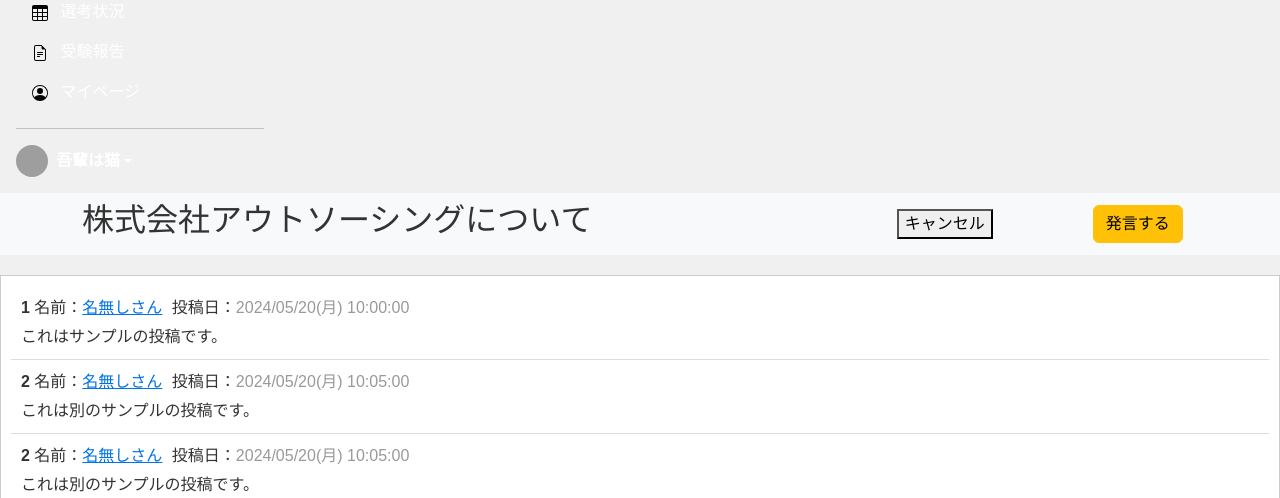
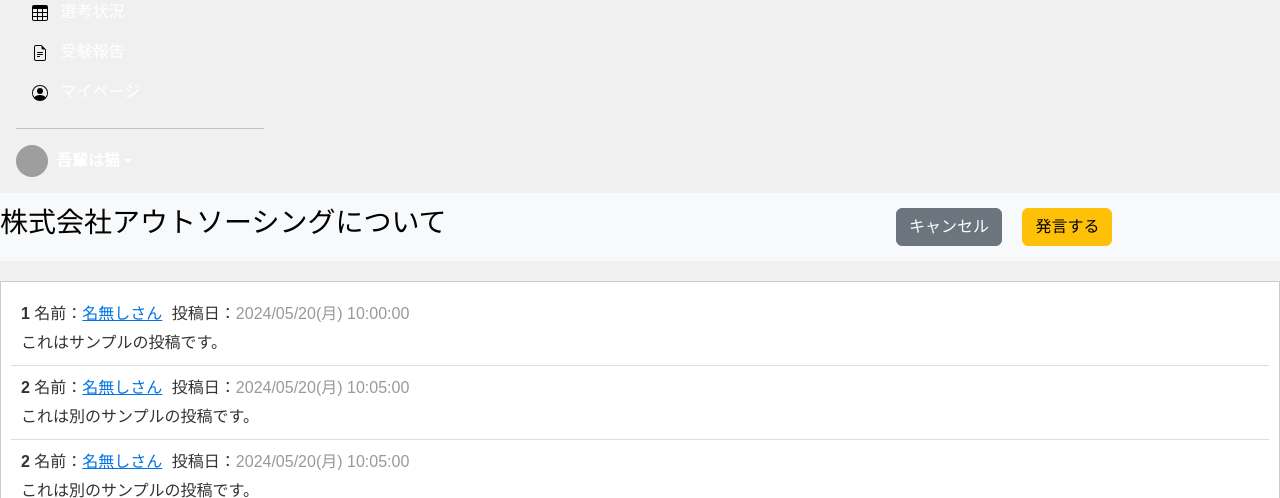
Before and after one commit to taku1118/apple, a PHP site: page /keijiban.php in a window 1280 px wide. Shown: the part 171-669 px from the top of the page. Run offline with PHP 8.4, Linux system fonts and the light colour scheme; some libraries are stand-ins or nearby versions; grey boxes are pictures that could not be loaded.

Commit message:
keijiban

```diff
--- a/PHP/keijiban.php
+++ b/PHP/keijiban.php
@@ -56,10 +56,7 @@
             align-items: center;
         }
         .add-button {
-            margin-left: 100px;
-        }
-        h2{
-            width: 73%;
+            margin-left: 1rem;
         }
     </style>
 
@@ -71,14 +68,14 @@
         <!-- メインコンテンツ -->
         <main class="container-fluid" style="padding: 0;">
 <!----------------------------------------------------ここから-------------------------------------------------------------------->
-<nav class="navbar navbar-expand-lg navbar-light bg-light sticky-top">
-        <div class="container-fluid">
-            <div class="container">
-                <h2>株式会社アウトソーシングについて</h2>
-                <button ss="btn btn-secondary" type="submit">キャンセル</button>
-                <button class="btn btn-warning add-button" type="submit">発言する</button>
+    <nav class="navbar navbar-expand-lg navbar-light bg-light sticky-top">
+            <div class="navbar-brand text-break" style="width: 65%;">
+                <h3>株式会社アウトソーシングについて</h3>
             </div>
-        </div>
+            <div class="navbar-nav-brand ms-auto" style="width: 30%;">
+                <button class="btn btn-secondary text-nowrap" type="submit">キャンセル</button>
+                <button class="btn btn-warning add-button text-nowrap" type="submit">発言する</button>
+            </div>
     </nav>
     <div class="thread">
         <div class="post">
```
